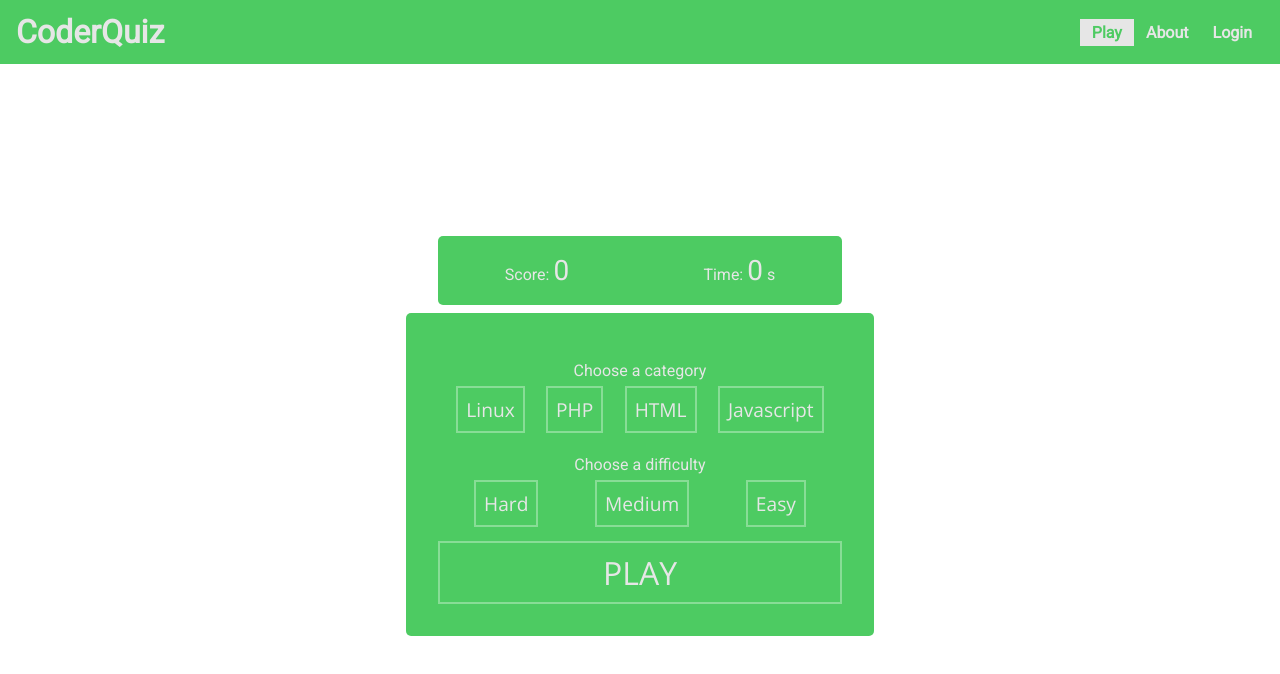
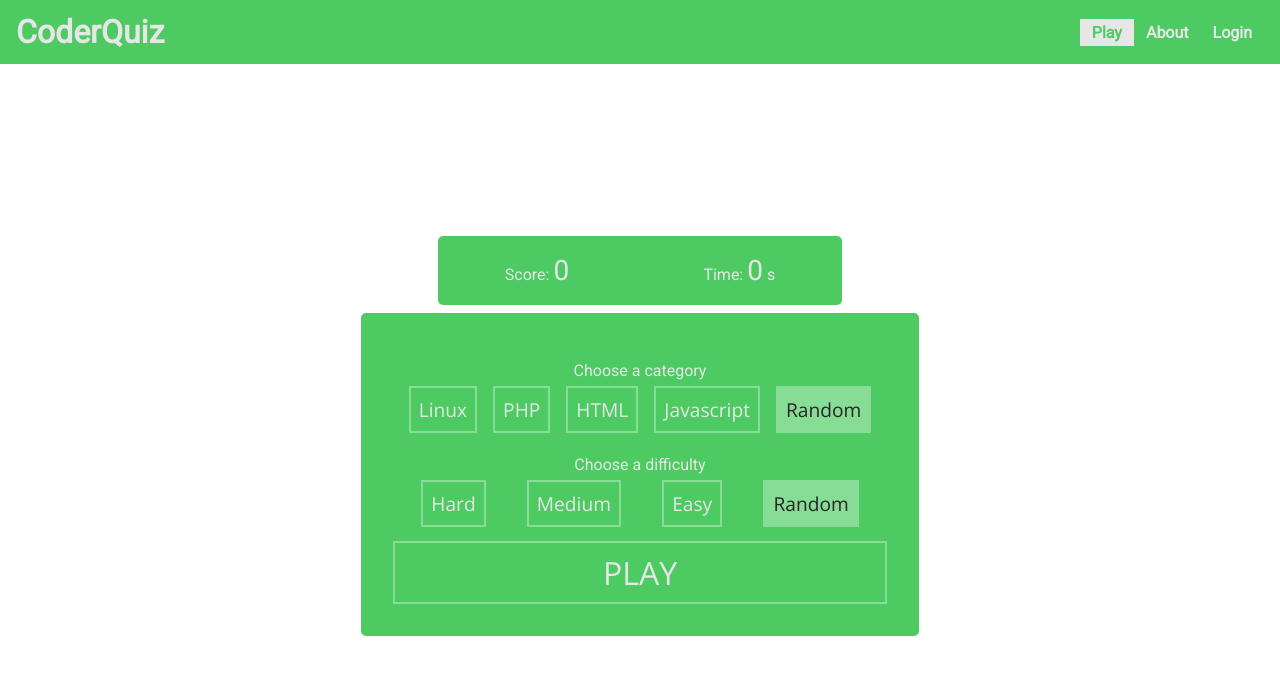
Before and after one commit to Khusyasy/coder-quiz, a Vue app: page / in a window 1280 px wide. Shown: the top 674 px of the page. Built offline with nearby package versions, Linux system fonts and the light colour scheme.

Commit message:
add random category and difficulty

```diff
--- a/src/components/TheQuiz.vue
+++ b/src/components/TheQuiz.vue
@@ -1,7 +1,7 @@
 <template>
   <div class="quiz">
     <div v-if="$store.state.play">
-      <p class="quiz-info">{{$store.state.tag}} {{$store.state.diff}}</p>
+      <p class="quiz-info">{{ $store.state.tag || 'Random' }} {{ $store.state.diff || 'Random' }}</p>
       <h1>
         {{ $store.state.quiz?.question || 'Loading...' }}
       </h1>
@@ -33,7 +33,8 @@ export default {
   top: 0;
   color: $white;
   font-family: $font-code;
-  font-size: 0.85rem;
+  font-size: 0.9rem;
+  padding: 0.1rem;
 }
 h1 {
   color: $white;
--- a/src/components/TheStartMenu.vue
+++ b/src/components/TheStartMenu.vue
@@ -15,6 +15,17 @@
                 >
                 <label :for="cat">{{cat}}</label>
             </div>
+            <div>
+                <input
+                        id="randomCat"
+                        name="categories"
+                        value=""
+                        type="radio"
+                        v-model="catSelected"
+                        checked
+                    >
+                <label for="randomCat">Random</label>
+            </div>
         </form>
         <p>Choose a difficulty</p>
         <form class="container">
@@ -30,6 +41,17 @@
                     v-model="diffSelected"
                 >
                 <label :for="diff">{{diff}}</label>
+            </div>
+            <div>
+                <input
+                        id="randomDiff"
+                        name="diff"
+                        value=""
+                        type="radio"
+                        v-model="diffSelected"
+                        checked
+                    >
+                <label for="randomDiff">Random</label>
             </div>
         </form>
         <button class="btn-play" @click="play">PLAY</button>
```
